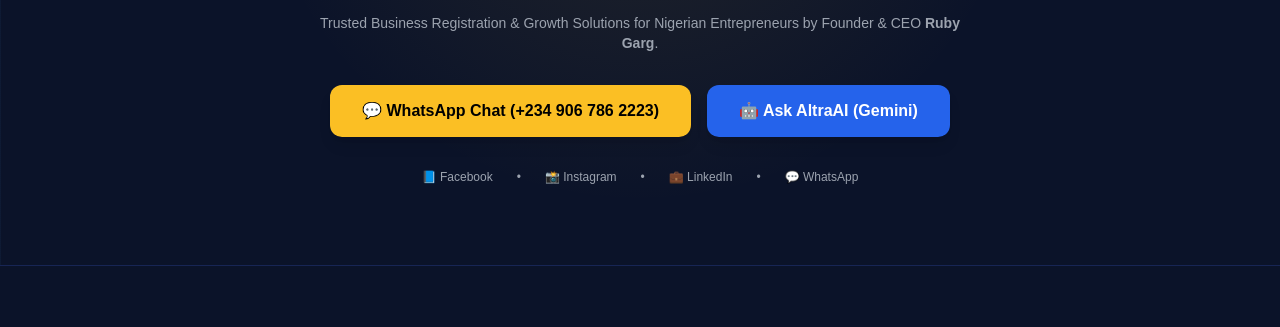
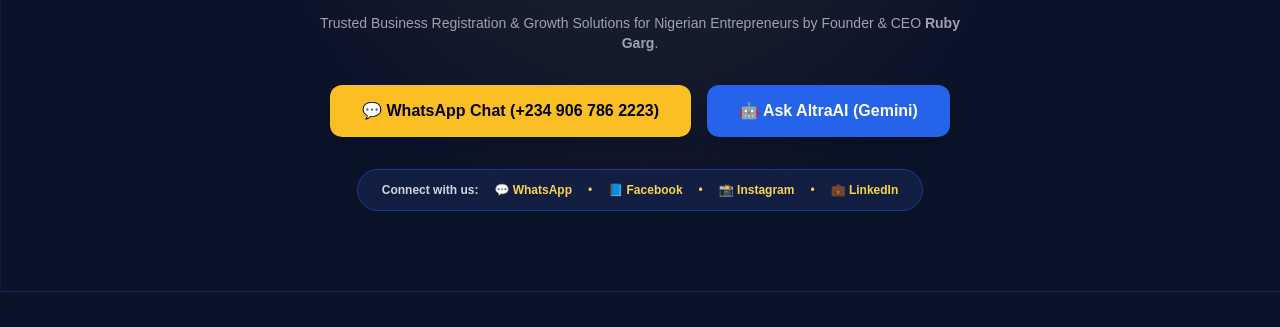
Before and after one commit to krishnyanshzenovapeaksltd-boop/zenova-website, a website: page index.html in a window 1280 px wide. Shown: the part 374-701 px from the top of the page. Drawn offline with nearby package versions, Linux system fonts and the light colour scheme.

Commit message:
Update index.html

```diff
--- a/index.html
+++ b/index.html
@@ -30,7 +30,6 @@
 </head>
 <body class="min-h-screen flex flex-col justify-between">
 
-    <!-- NAVIGATION BAR -->
     <nav class="w-full px-8 py-4 flex justify-between items-center border-b border-blue-950/60 bg-[#0b1329]/95 sticky top-0 z-40 backdrop-blur-md">
         <div class="flex items-center gap-3">
             <div class="w-10 h-10 rounded-full border border-amber-400 overflow-hidden bg-[#111c38] flex items-center justify-center flex-shrink-0 shadow-[0_0_10px_rgba(251,191,36,0.3)]">
@@ -45,13 +44,12 @@
             <a href="#about" class="hover:text-amber-400 transition">About</a>
             <a href="#services" class="hover:text-amber-400 transition">Services</a>
             <a href="#why-us" class="hover:text-amber-400 transition">Why Choose Us</a>
-            <a href="#media-gallery" class="hover:text-amber-400 transition">Gallery & Video</a>
+            <a href="#media-gallery" class="hover:text-amber-400 transition">Gallery</a>
             <a href="#contact" class="hover:text-amber-400 transition">Contact</a>
             <a href="/admin-login" class="text-xs border border-amber-400/50 px-3 py-1.5 rounded text-amber-400 hover:bg-amber-400 hover:text-black transition">Admin</a>
         </div>
     </nav>
 
-    <!-- HERO SECTION (TAGLINE & STRATEGY) -->
     <header class="hero-bg py-20 px-6 text-center flex flex-col items-center justify-center border-b border-blue-950">
         <div class="inline-flex items-center gap-2 bg-blue-950/80 border border-amber-400/40 px-4 py-1.5 rounded-full text-xs mb-6 text-amber-300">
             <span>✔</span> BN 9701468 • Verified Corporate Hub
@@ -71,16 +69,15 @@
             </button>
         </div>
 
-        <!-- Social Platforms Bar -->
-        <div class="flex gap-6 mt-8 text-xs text-gray-400 flex-wrap justify-center">
-            <a href="https://facebook.com" target="_blank" class="hover:text-amber-400 transition">📘 Facebook</a> •
-            <a href="https://instagram.com" target="_blank" class="hover:text-amber-400 transition">📸 Instagram</a> •
-            <a href="https://linkedin.com" target="_blank" class="hover:text-amber-400 transition">💼 LinkedIn</a> •
-            <a href="https://wa.me/2349067862223" target="_blank" class="hover:text-amber-400 transition">💬 WhatsApp</a>
+        <div class="flex gap-4 mt-8 text-xs text-amber-300 flex-wrap justify-center items-center bg-blue-950/60 border border-blue-900 px-6 py-3 rounded-full">
+            <span class="text-gray-300 font-semibold">Connect with us:</span>
+            <a href="https://wa.me/2349067862223" target="_blank" class="hover:underline font-bold">💬 WhatsApp</a> •
+            <a href="https://facebook.com" target="_blank" class="hover:underline font-bold">📘 Facebook</a> •
+            <a href="https://instagram.com" target="_blank" class="hover:underline font-bold">📸 Instagram</a> •
+            <a href="https://linkedin.com" target="_blank" class="hover:underline font-bold">💼 LinkedIn</a>
         </div>
     </header>
 
-    <!-- ABOUT US SECTION -->
     <section id="about" class="max-w-4xl mx-auto px-6 py-16 text-center">
         <h2 class="text-2xl md:text-3xl font-bold gold-text mb-4">ABOUT US</h2>
         <p class="text-gray-300 text-base md:text-lg leading-relaxed">
@@ -88,7 +85,6 @@
         </p>
     </section>
 
-    <!-- WHY CHOOSE US SECTION -->
     <section id="why-us" class="bg-[#0f172a] py-16 px-6 border-y border-blue-950">
         <div class="max-w-6xl mx-auto">
             <div class="text-center mb-12">
@@ -115,7 +111,6 @@
         </div>
     </section>
 
-    <!-- ALL 9 SERVICES SECTION -->
     <main id="services" class="max-w-6xl mx-auto px-6 py-16 w-full">
         <div class="text-center mb-12">
             <h2 class="text-2xl md:text-3xl font-bold gold-text">WHAT WE CAN DO (OUR SERVICES)</h2>
@@ -123,7 +118,6 @@
         </div>
 
         <div class="grid grid-cols-1 md:grid-cols-3 gap-6">
-            <!-- 1 -->
             <div class="card-box p-6 rounded-2xl flex flex-col justify-between">
                 <div>
                     <div class="text-2xl mb-3">📄</div>
@@ -133,7 +127,6 @@
                 <a href="https://wa.me/2349067862223?text=I%20need%20CAC%20Registration" target="_blank" class="mt-4 inline-block text-xs font-semibold text-amber-400 hover:underline">Get Started →</a>
             </div>
 
-            <!-- 2 -->
             <div class="card-box p-6 rounded-2xl flex flex-col justify-between">
                 <div>
                     <div class="text-2xl mb-3">🏆</div>
@@ -143,7 +136,6 @@
                 <a href="https://wa.me/2349067862223?text=I%20need%20SMEDAN%20Registration" target="_blank" class="mt-4 inline-block text-xs font-semibold text-amber-400 hover:underline">Get Started →</a>
             </div>
 
-            <!-- 3 -->
             <div class="card-box p-6 rounded-2xl flex flex-col justify-between border-amber-500/40">
                 <div>
                     <div class="text-2xl mb-3">🤖</div>
@@ -153,7 +145,6 @@
                 <button onclick="toggleChat()" class="mt-4 text-left text-xs font-semibold text-amber-400 hover:underline">Test AltraAI Live →</button>
             </div>
 
-            <!-- 4 -->
             <div class="card-box p-6 rounded-2xl flex flex-col justify-between">
                 <div>
                     <div class="text-2xl mb-3">📊</div>
@@ -163,7 +154,6 @@
                 <a href="https://wa.me/2349067862223?text=I%20need%20Business%20Plan" target="_blank" class="mt-4 inline-block text-xs font-semibold text-amber-400 hover:underline">Get Started →</a>
             </div>
 
-            <!-- 5 -->
             <div class="card-box p-6 rounded-2xl flex flex-col justify-between">
                 <div>
                     <div class="text-2xl mb-3">💼</div>
@@ -173,7 +163,6 @@
                 <a href="https://wa.me/2349067862223?text=I%20need%20Business%20Consultancy" target="_blank" class="mt-4 inline-block text-xs font-semibold text-amber-400 hover:underline">Get Started →</a>
             </div>
 
-            <!-- 6 -->
             <div class="card-box p-6 rounded-2xl flex flex-col justify-between">
                 <div>
                     <div class="text-2xl mb-3">📍</div>
@@ -183,7 +172,6 @@
                 <a href="https://wa.me/2349067862223?text=I%20need%20GBP%20with%20Map" target="_blank" class="mt-4 inline-block text-xs font-semibold text-amber-400 hover:underline">Get Started →</a>
             </div>
 
-            <!-- 7 -->
             <div class="card-box p-6 rounded-2xl flex flex-col justify-between">
                 <div>
                     <div class="text-2xl mb-3">🎯</div>
@@ -193,7 +181,6 @@
                 <a href="https://wa.me/2349067862223?text=I%20need%20Google%20Ads%20Set%20Up" target="_blank" class="mt-4 inline-block text-xs font-semibold text-amber-400 hover:underline">Get Started →</a>
             </div>
 
-            <!-- 8 -->
             <div class="card-box p-6 rounded-2xl flex flex-col justify-between">
                 <div>
                     <div class="text-2xl mb-3">✨</div>
@@ -203,7 +190,6 @@
                 <a href="https://wa.me/2349067862223?text=I%20need%20Branding%20Pack" target="_blank" class="mt-4 inline-block text-xs font-semibold text-amber-400 hover:underline">Get Started →</a>
             </div>
 
-            <!-- 9 -->
             <div class="card-box p-6 rounded-2xl flex flex-col justify-between">
                 <div>
                     <div class="text-2xl mb-3">🛡️</div>
@@ -214,7 +200,6 @@
             </div>
         </div>
 
-        <!-- GALLERY & SHORT VIDEO SECTION -->
         <section id="media-gallery" class="mt-20">
             <div class="text-center mb-10">
                 <h2 class="text-2xl md:text-3xl font-bold gold-text">GALLERY & VIDEO SHOWCASE</h2>
@@ -222,7 +207,6 @@
             </div>
 
             <div class="grid grid-cols-1 md:grid-cols-2 gap-8 items-center">
-                <!-- Short Video Showcase Simulation -->
                 <div class="card-box p-4 rounded-2xl text-center bg-[#070c1b]">
                     <h3 class="text-sm font-bold gold-text mb-3">🎬 Promotional Reel Preview</h3>
                     <div class="relative rounded-xl overflow-hidden border border-blue-900 bg-black/50 aspect-[9/16] max-w-[280px] mx-auto flex flex-col justify-between p-4">
@@ -238,7 +222,6 @@
                     </div>
                 </div>
 
-                <!-- Image Gallery Grid -->
                 <div class="grid grid-cols-2 gap-4">
                     <div class="card-box h-44 rounded-xl overflow-hidden flex flex-col items-center justify-center p-3 text-center">
                         <img src="logo.png" alt="Logo" class="max-h-16 object-contain mb-2">
@@ -261,7 +244,6 @@
         </section>
     </main>
 
-    <!-- FOOTER / CONTACT -->
     <footer id="contact" class="bg-[#070c1b] border-t border-blue-950 py-12 px-6 mt-20">
         <div class="max-w-6xl mx-auto flex flex-col md:flex-row justify-between items-center text-sm text-gray-400 gap-6 text-center md:text-left">
             <div>
@@ -269,7 +251,13 @@
                 <p>Founder & CEO: <strong>Ruby Garg</strong></p>
                 <p>📞 +2349067862223 • 08073378155</p>
                 <p>✉️ info@krishnyanshzenovapeaks.com | 🌐 www.krishnyanshzenovapeaks.com</p>
-                <p class="text-xs text-gray-500 mt-1">🛡️ BN No 9701468 • CAC Registered in Nigeria</p>
+                <div class="flex gap-4 mt-3 justify-center md:justify-start text-xs text-amber-400 font-medium">
+                    <a href="https://wa.me/2349067862223" target="_blank" class="hover:underline">WhatsApp</a> •
+                    <a href="https://facebook.com" target="_blank" class="hover:underline">Facebook</a> •
+                    <a href="https://instagram.com" target="_blank" class="hover:underline">Instagram</a> •
+                    <a href="https://linkedin.com" target="_blank" class="hover:underline">LinkedIn</a>
+                </div>
+                <p class="text-xs text-gray-500 mt-2">🛡️ BN No 9701468 • CAC Registered in Nigeria</p>
             </div>
             <div class="flex flex-col items-center md:items-end gap-2">
                 <a href="/admin-login" class="text-xs text-amber-400 underline">🔐 Secure Admin Panel Login</a>
@@ -278,7 +266,6 @@
         </div>
     </footer>
 
-    <!-- ALTRA AI CHAT MODAL (Gemini Powered) -->
     <div id="chatModal" class="fixed inset-0 bg-black/80 flex flex-col hidden z-50 p-4 justify-center items-center backdrop-blur-sm">
         <div class="w-full max-w-lg bg-[#0f172a] border border-amber-500/50 rounded-2xl flex flex-col h-[500px] overflow-hidden shadow-2xl">
             <div class="flex justify-between items-center p-4 border-b border-blue-900 bg-[#111c38]">
```
